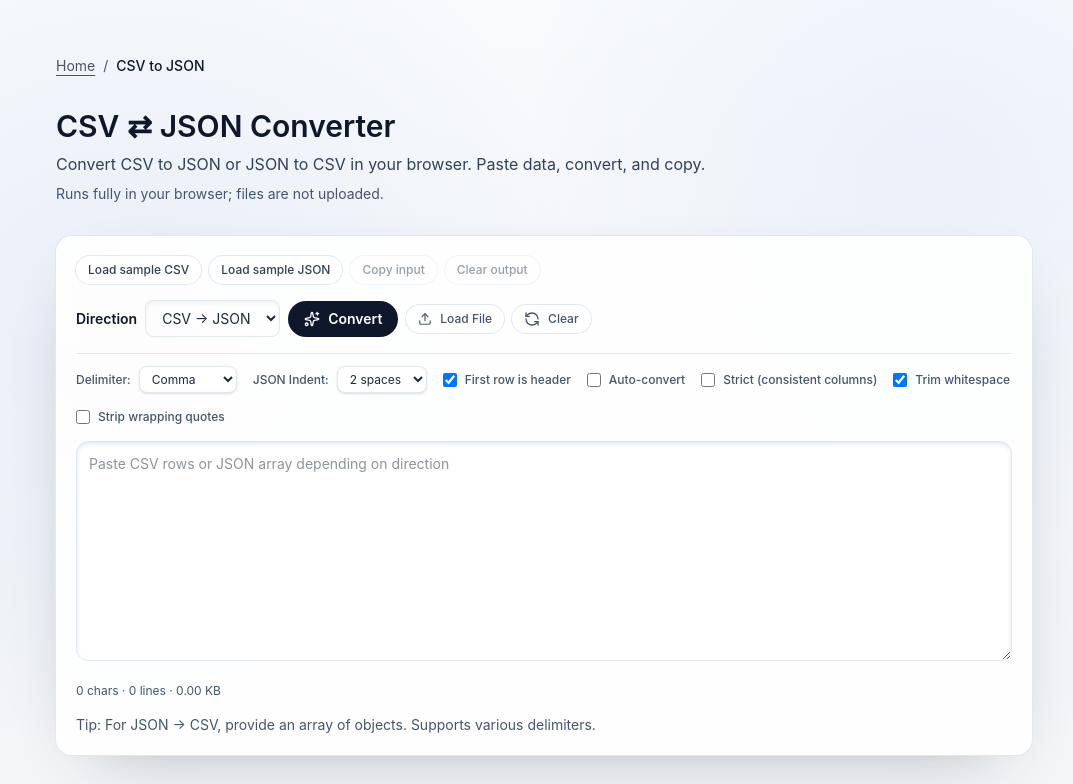
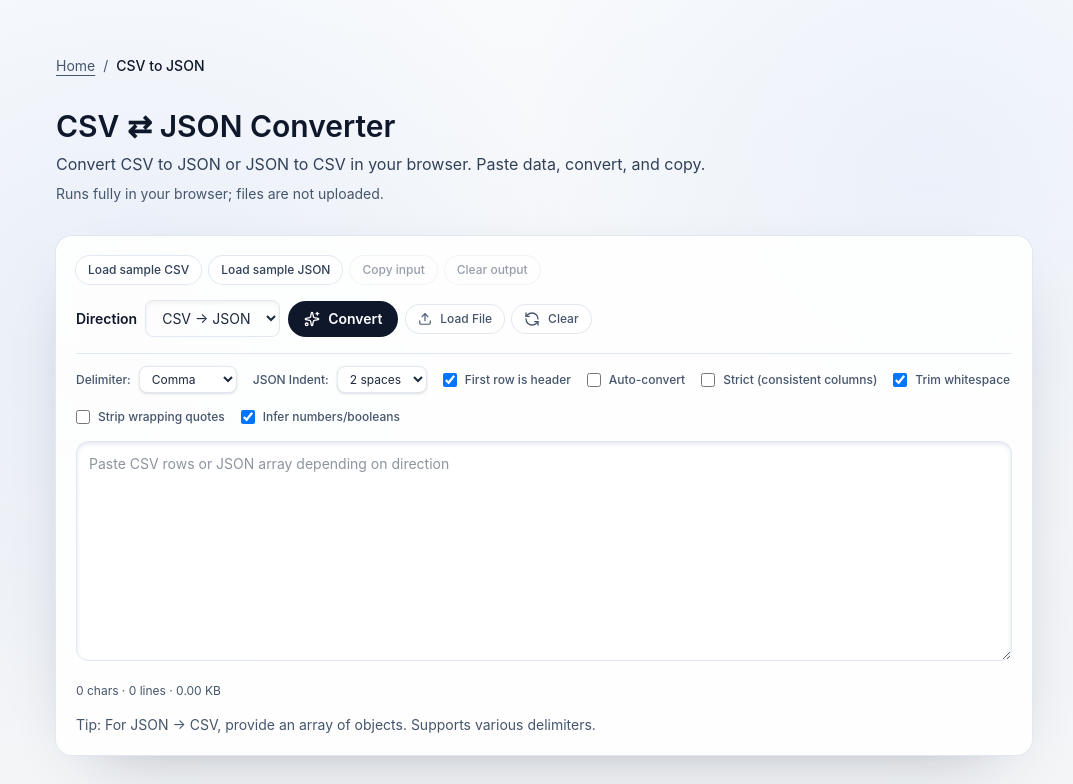
Before and after one commit to ChainPix/custom-website, a Next.js app: page /csv-json in a window 1280 px wide. Shown: the top 784 px of the page, without its empty margins (96-1169 px from the left). Built offline with nearby package versions, Linux system fonts and the light colour scheme; no server answers.

Commit message:
Infer CSV value types

```diff
--- a/app/(tools)/csv-json/CSV_JSON.md
+++ b/app/(tools)/csv-json/CSV_JSON.md
@@ -6,6 +6,7 @@
 - Auto-convert: Debounced to avoid parsing on every keystroke for large inputs.
 - Row limit: Apply line-count guard only for CSV input; JSON row limits are enforced after parsing.
 - Strict mode: Row index reporting now uses the actual parsed row position (no duplicate-row confusion).
+- CSV output types: Optional inference for numbers/booleans to avoid forcing every value to string.
 - UX: Single input/output; no inline samples; no schema validation; no column type handling; no toggle for trimming/quoting options; no preview of detected headers/rows; no selectable quote/escape rules.
 - Validation: Warns on large input, limits file size to 10MB, but no explicit guard for malformed CSV edge cases (embedded newlines, uneven columns) beyond generic errors; no row count limit guard; auto-convert retries on every change.
 - Accessibility: Buttons/inputs mostly labeled; lacks `aria-live` status/errors; output region not labeled as a region; file upload feedback relies on text only.
--- a/app/(tools)/csv-json/client.tsx
+++ b/app/(tools)/csv-json/client.tsx
@@ -6,6 +6,7 @@ import { Check, Clipboard, Download, Loader2, RefreshCcw, Sparkles, Upload } fro
 
 type Mode = "csv-to-json" | "json-to-csv";
 type Delimiter = "," | ";" | "\t" | "|";
+type CsvValue = string | number | boolean;
 
 const MAX_SIZE_BYTES = 10 * 1024 * 1024; // 10MB limit
 const MAX_ROWS = 20000;
@@ -74,6 +75,7 @@ function csvToJson(
   strict = false,
   trimWhitespace = true,
   stripQuotes = false,
+  inferTypes = true,
 ) {
   const parsedRows = parseCsvRows(csv, delimiter);
   const rows = parsedRows.filter((row) => !(row.length === 1 && row[0].trim() === ""));
@@ -89,11 +91,25 @@ function csvToJson(
 
   const dataRows = hasHeaders ? rows.slice(1) : rows;
 
+  const coerceValue = (value: string): CsvValue => {
+    if (!inferTypes) return value;
+    if (!value) return value;
+    const normalized = value.trim();
+    if (normalized !== value) return value;
+    const lower = normalized.toLowerCase();
+    if (lower === "true") return true;
+    if (lower === "false") return false;
+    if (/^-?\d+(?:\.\d+)?(?:[eE][+-]?\d+)?$/.test(normalized)) {
+      return Number(normalized);
+    }
+    return value;
+  };
+
   return dataRows.map((row, index) => {
     const cols = row.map((c) => {
       const trimmed = trimWhitespace ? c.trim() : c;
       const stripped = stripQuotes && /^".*"$/.test(trimmed) ? trimmed.slice(1, -1) : trimmed;
-      return stripped;
+      return coerceValue(stripped);
     });
     if (strict && cols.length !== headers.length) {
       const rowIndex = hasHeaders ? index + 2 : index + 1;
@@ -101,7 +117,7 @@ function csvToJson(
         `Row ${rowIndex} has ${cols.length} columns, expected ${headers.length}. Check uneven delimiters or quotes.`,
       );
     }
-    const obj: Record<string, string> = {};
+    const obj: Record<string, CsvValue> = {};
     headers.forEach((header, idx) => {
       obj[header || `col_${idx + 1}`] = cols[idx] ?? "";
     });
@@ -169,6 +185,7 @@ export default function CsvJsonClient() {
   const [strict, setStrict] = useState(false);
   const [trimWhitespace, setTrimWhitespace] = useState(true);
   const [stripQuotes, setStripQuotes] = useState(false);
+  const [inferTypes, setInferTypes] = useState(true);
   const autoConvertTimerRef = useRef<ReturnType<typeof setTimeout> | null>(null);
 
   // Stats calculation
@@ -270,7 +287,7 @@ export default function CsvJsonClient() {
 
     try {
       if (mode === "csv-to-json") {
-        const result = csvToJson(input, delimiter, hasHeaders, strict, trimWhitespace, stripQuotes);
+        const result = csvToJson(input, delimiter, hasHeaders, strict, trimWhitespace, stripQuotes, inferTypes);
         setOutput(JSON.stringify(result, null, jsonIndent));
       } else {
         setOutput(jsonToCsv(input, delimiter, hasHeaders));
@@ -617,6 +634,17 @@ export default function CsvJsonClient() {
             />
             Strip wrapping quotes
           </label>
+          {mode === "csv-to-json" && (
+            <label className="flex items-center gap-2 text-xs font-medium text-slate-600">
+              <input
+                type="checkbox"
+                checked={inferTypes}
+                onChange={(e) => setInferTypes(e.target.checked)}
+                className="h-3.5 w-3.5 rounded border-slate-300 text-slate-900 focus:ring-2 focus:ring-slate-200"
+              />
+              Infer numbers/booleans
+            </label>
+          )}
         </div>
 
         <textarea
```
